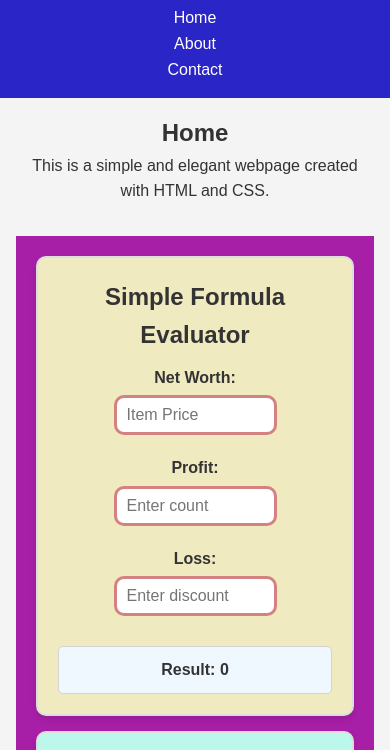
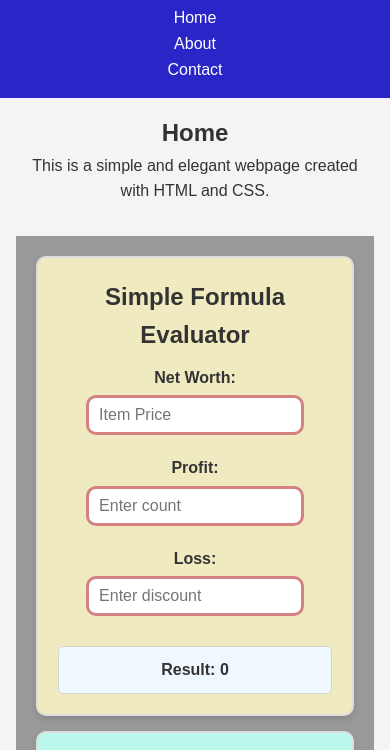
Before and after one commit to mobin2357/kargahtamrin, a plain HTML site: page index.html in a window 390 px wide. Shown: the part 57-807 px from the top of the page. Drawn offline with Linux system fonts and the light colour scheme.

Commit message:
Update styles.css

```diff
--- a/styles.css
+++ b/styles.css
@@ -74,8 +74,8 @@ footer {
 
 .outer-box {
   display: flex;
-  background-color: #a71fa7;
-/*   background-color: #999; */
+/*   background-color: #a71fa7; */
+  background-color: #999;
   justify-content: space-around;
   flex-wrap: wrap;
   align-items: center;
@@ -150,7 +150,7 @@ formula {
     max-width: 100%;
   }
   input {
-    width: 50%;
+    width: 70%;
   }
 }
 
```
